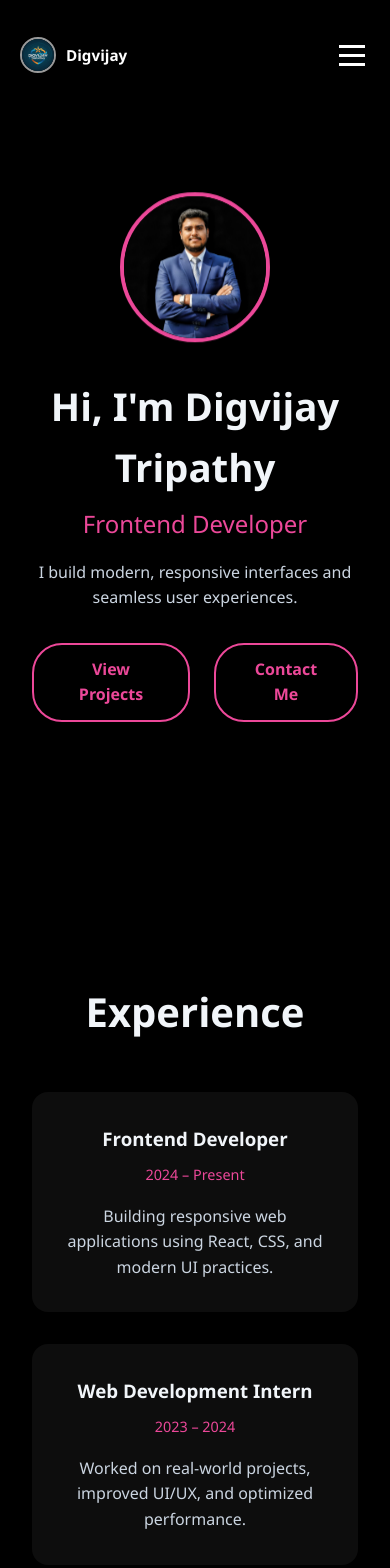
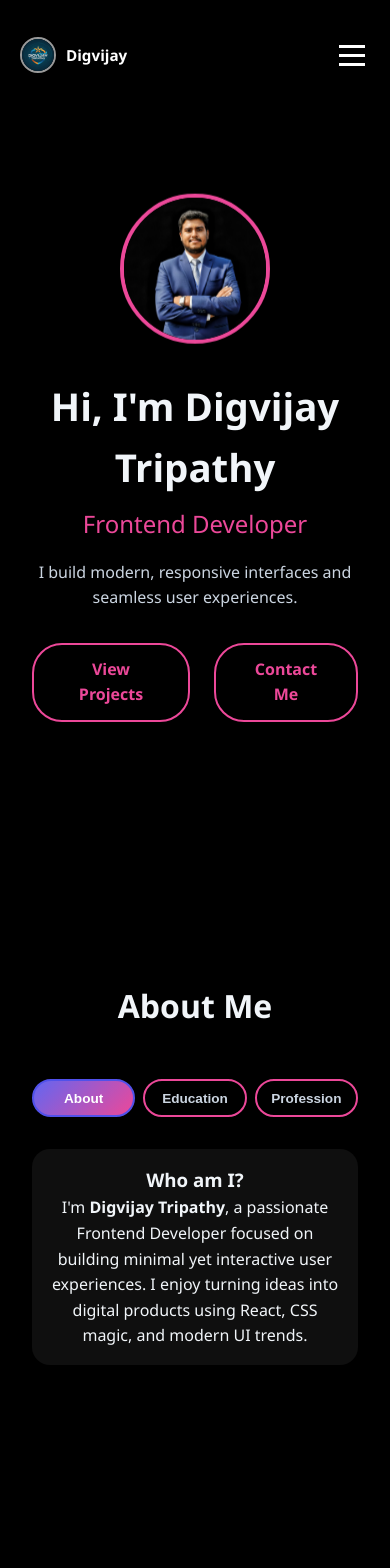
Before and after one commit to DIGVIJAY-TRIPATHY/PORTFOLIO, a React (Vite) app: page / in a window 390 px wide. Shown: the top 1568 px of the page. Built offline with nearby package versions, Linux system fonts and the light colour scheme.

Commit message:
modifying about and adding footer

```diff
--- a/src/App.jsx
+++ b/src/App.jsx
@@ -5,18 +5,20 @@ import Experience from './components/experience.jsx';
 import Projects from './components/projects.jsx';
 import Testimonial from './components/testimonial.jsx';
 import Contact from './components/contact.jsx';
-// import About from './components/about.jsx';
+import About from './components/about.jsx';
+import Footer from './components/footer/Footer.jsx';
 
 function App() {
   return (
     <div className="App">
       <Header/>
       <Hero/>
-      {/* <About/> */}
+      <About/>
       <Experience/>
       <Projects />
       <Testimonial/>
       <Contact/>
+      <Footer/>
     </div>
   )
 }
--- a/src/components/about.css
+++ b/src/components/about.css
@@ -0,0 +1,167 @@
+/* Tabs */
+.about-tabs {
+  display: flex;
+  justify-content: center;
+  gap: 1.8rem;
+  margin-bottom: 2rem;
+}
+
+.tab-btn {
+  padding: 0.6rem 1.6rem;
+  border-radius: 25px;
+  border: 2px solid var(--accent-color);
+  background: transparent;
+  cursor: pointer;
+  color: var(--text-secondary);
+  transition: 0.3s;
+  font-weight: 600;
+}
+
+.tab-btn:hover {
+  transform: translateY(-3px);
+  color: var(--accent-color);
+}
+
+.tab-btn.active {
+  background: var(--gradient-primary);
+  color: white;
+  border-color: rgb(81, 81, 234);
+  border-radius: 25px;
+}
+
+/* Content */
+.about-content {
+  max-width: 850px;
+  margin: auto;
+}
+
+.glass-card {
+  background: rgba(255, 255, 255, 0.06);
+  padding: 2rem;
+  border-radius: 18px;
+  backdrop-filter: blur(10px);
+  animation: floatUp 0.8s ease;
+}
+
+/* Timeline */
+.timeline {
+  margin-top: 1rem;
+  line-height: 1.6;
+}
+
+.timeline li {
+  margin-bottom: 1.2rem;
+}
+
+.year {
+  display: inline-block;
+  font-size: 0.9rem;
+  color: var(--accent-color);
+  margin-bottom: 0.2rem;
+}
+
+/* Highlights */
+.highlight-list li {
+  margin: 0.6rem 0;
+  color: var(--text-secondary);
+  transition: 0.3s ease;
+}
+
+.highlight-list li:hover {
+  transform: translateX(5px);
+  color: var(--accent-color);
+}
+
+/* Animations */
+@keyframes floatUp {
+  from { opacity: 0; transform: translateY(15px); }
+  to { opacity: 1; transform: translateY(0); }
+}
+
+
+/* =======================================
+   RESPONSIVE DESIGN FOR ABOUT SECTION
+======================================= */
+
+/* Tablets */
+@media (max-width: 992px) {
+  .about-tabs {
+    gap: 1.2rem;
+  }
+
+  .tab-btn {
+    padding: 0.55rem 1.3rem;
+    font-size: 0.95rem;
+  }
+
+  .glass-card {
+    padding: 1.6rem;
+  }
+}
+
+/* Mobile */
+@media (max-width: 768px) {
+  .section-title {
+    font-size: 2rem;
+  }
+
+  .about-tabs {
+    gap: 0.5rem;
+  }
+
+  .tab-btn {
+    flex: 1 1 calc(33% - 0.8rem);
+    padding: 0.55rem;
+    font-size: 0.9rem;
+    text-align: center;
+  }
+
+  .about-content {
+    padding: 1 1rem;
+  }
+
+  .glass-card {
+    padding: 1rem;
+  }
+
+  .timeline li p,
+  .highlight-list li {
+    font-size: 0.95rem;
+  }
+}
+
+/* Small Mobile */
+@media (max-width: 480px) {
+  .tab-btn {
+    flex: 1 1 100%;
+    padding: 0.6rem;
+    font-size: 0.85rem;
+  }
+
+  .glass-card {
+    padding: 1rem;
+  }
+
+  .year {
+    font-size: 0.85rem;
+  }
+
+  .timeline li p {
+    font-size: 0.9rem;
+  }
+}
+
+/* Extra Small (safe for notch phones) */
+@media (max-width: 360px) {
+  .section-title {
+    font-size: 1.8rem;
+  }
+
+  .tab-btn {
+    font-size: 0.8rem;
+  }
+
+  .glass-card p {
+    font-size: 0.9rem;
+  }
+}
--- a/src/components/about.jsx
+++ b/src/components/about.jsx
@@ -0,0 +1,95 @@
+import { useState } from "react";
+import "./about.css";
+
+function About() {
+  const [activeTab, setActiveTab] = useState("about");
+
+  return (
+    <section className="section" id="about">
+      <h2 className="section-title">About Me</h2>
+
+      <div className="about-tabs">
+        <button
+          className={activeTab === "about" ? "tab-btn active" : "tab-btn"}
+          onClick={() => setActiveTab("about")}
+        >
+          About
+        </button>
+        <button
+          className={activeTab === "education" ? "tab-btn active" : "tab-btn"}
+          onClick={() => setActiveTab("education")}
+        >
+          Education
+        </button>
+        <button
+          className={
+            activeTab === "professional" ? "tab-btn active" : "tab-btn"
+          }
+          onClick={() => setActiveTab("professional")}
+        >
+          Profession
+        </button>
+      </div>
+
+      <div className="about-content">
+        {activeTab === "about" && (
+          <div className="glass-card fade">
+            <h3>Who am I?</h3>
+            <p>
+              I'm <strong>Digvijay Tripathy</strong>, a passionate Frontend
+              Developer focused on building minimal yet interactive user
+              experiences. I enjoy turning ideas into digital products using
+              React, CSS magic, and modern UI trends.
+            </p>
+          </div>
+        )}
+
+        {activeTab === "education" && (
+          <div className="glass-card fade">
+            <h3>Education Journey</h3>
+            <ul className="timeline">
+              <li>
+                <span className="year">2023 - Present</span>
+                <p>
+                  <strong>B.Tech — NIT Bhubaneswar</strong>
+                  <br />
+                  Computer Science & Engineering
+                </p>
+              </li>
+              <li>
+                <span className="year">2021 - 2023</span>
+                <p>
+                  <strong>Allen Career Institute</strong>
+                  <br />
+                  JEE Preparation
+                </p>
+              </li>
+              <li>
+                <span className="year">2020</span>
+                <p>
+                  <strong>High School</strong>
+                  <br />
+                  Graduated with Science specialization
+                </p>
+              </li>
+            </ul>
+          </div>
+        )}
+
+        {activeTab === "professional" && (
+          <div className="glass-card fade">
+            <h3>What I Do</h3>
+            <ul className="highlight-list">
+              <li>⚡ Craft responsive & animated UIs</li>
+              <li>🚀 Build React-based interactive applications</li>
+              <li>🎨 Design aesthetic front-end dashboards</li>
+              <li>🧪 Optimize performance & UI/UX decisions</li>
+            </ul>
+          </div>
+        )}
+      </div>
+    </section>
+  );
+}
+
+export default About;
--- /dev/null
+++ b/src/components/footer/Footer.css
@@ -0,0 +1,107 @@
+.footer {
+
+  padding: 5rem 2rem 2rem;
+}
+
+.footer-wrapper {
+  max-width: 1400px;
+  margin: 0 auto;
+  display: grid;
+  grid-template-columns: repeat(auto-fit, minmax(250px, 1fr));
+  gap: 3rem;
+}
+
+.footer-brand {
+  max-width: 350px;
+}
+
+.footer-logo {
+  display: flex;
+  align-items: center;
+  gap: 0.7rem;
+  font-size: 1.8rem;
+  font-weight: 700;
+  background: var(--gradient-primary);
+  -webkit-background-clip: text;
+  -webkit-text-fill-color: transparent;
+  background-clip: text;
+  margin-bottom: 1rem;
+}
+
+.footer-desc {
+  color: var(--text-secondary);
+  line-height: 1.6;
+  margin-bottom: 1.5rem;
+}
+
+.footer-social {
+  display: flex;
+  gap: 1rem;
+}
+
+.footer-social a {
+  width: 40px;
+  height: 40px;
+  border-radius: 50%;
+  background: var(--glass-bg);
+  border: 1px solid var(--glass-border);
+  display: flex;
+  justify-content: center;
+  align-items: center;
+  color: var(--text-primary);
+  text-decoration: none;
+  transition: var(--transition-base);
+}
+
+.footer-social a:hover {
+  transform: translateY(-5px);
+  background: var(--gradient-primary);
+  border-color: transparent;
+}
+
+.footer-column h3 {
+  font-size: 1.3rem;
+  margin-bottom: 1.5rem;
+  color: var(--text-primary);
+}
+
+.footer-column ul {
+  list-style: none;
+  display: flex;
+  flex-direction: column;
+  gap: 0.8rem;
+}
+
+.footer-column ul li a {
+  color: var(--text-secondary);
+  text-decoration: none;
+  transition: var(--transition-base);
+  display: inline-block;
+}
+
+.footer-column ul li a:hover {
+  color: var(--primary-color);
+  transform: translateX(5px);
+}
+
+.contact-list li {
+  color: var(--text-secondary);
+  display: flex;
+  align-items: flex-start;
+  gap: 0.6rem;
+  margin-bottom: 0.7rem;
+}
+
+.contact-list i {
+  color: var(--primary-color);
+  margin-top: 0.2rem;
+}
+
+.footer-bottom {
+  text-align: center;
+  margin-top: 3rem;
+  padding-top: 1.5rem;
+  border-top: 1px solid var(--glass-border);
+  color: var(--text-secondary);
+  font-size: 0.95rem;
+}
--- /dev/null
+++ b/src/components/footer/Footer.jsx
@@ -0,0 +1,67 @@
+import React from 'react'
+import './footer.css'
+
+function Footer() {
+  return (
+    <div>
+          <footer class="footer">
+  <div class="footer-wrapper">
+
+    <div class="footer-brand">
+      <div class="footer-logo">
+        <i class="fas fa-gem"></i>
+        <span>DIGVIJAY TRIPATHY</span>
+      </div>
+      <p class="footer-desc">
+        Curating luxury experiences with unmatched precision and excellence.
+      </p>
+
+      <div class="footer-social">
+        <a href="#"><i class="fab fa-facebook-f"></i></a>
+        <a href="#"><i class="fab fa-instagram"></i></a>
+        <a href="#"><i class="fab fa-twitter"></i></a>
+        <a href="#"><i class="fab fa-linkedin-in"></i></a>
+      </div>
+    </div>
+
+    <div class="footer-column">
+      <h3>Explore</h3>
+      <ul>
+        <li><a href="#home">Home</a></li>
+        <li><a href="#services">Services</a></li>
+        <li><a href="#portfolio">Portfolio</a></li>
+        <li><a href="#about">About Us</a></li>
+      </ul>
+    </div>
+
+    <div class="footer-column">
+      <h3>Support</h3>
+      <ul>
+        <li><a href="#">Help Center</a></li>
+        <li><a href="#">Privacy Policy</a></li>
+        <li><a href="#">Terms & Conditions</a></li>
+        <li><a href="#">FAQs</a></li>
+      </ul>
+    </div>
+
+    <div class="footer-column" >
+      <h3 >Contact</h3>
+      <ul class="contact-list">
+        <li><i class="fas fa-envelope"></i> support@luxe.com</li>
+        <li><i class="fas fa-phone"></i> +91 9876543210</li>
+        <li><i class="fas fa-map-marker-alt"></i> Mumbai, India</li>
+      </ul>
+    </div>
+
+  </div>
+
+  <div class="footer-bottom">
+    <p>© 2025 LUXE. All Rights Reserved.</p>
+  </div>
+</footer>
+
+    </div>
+  )
+}
+
+export default Footer
```
